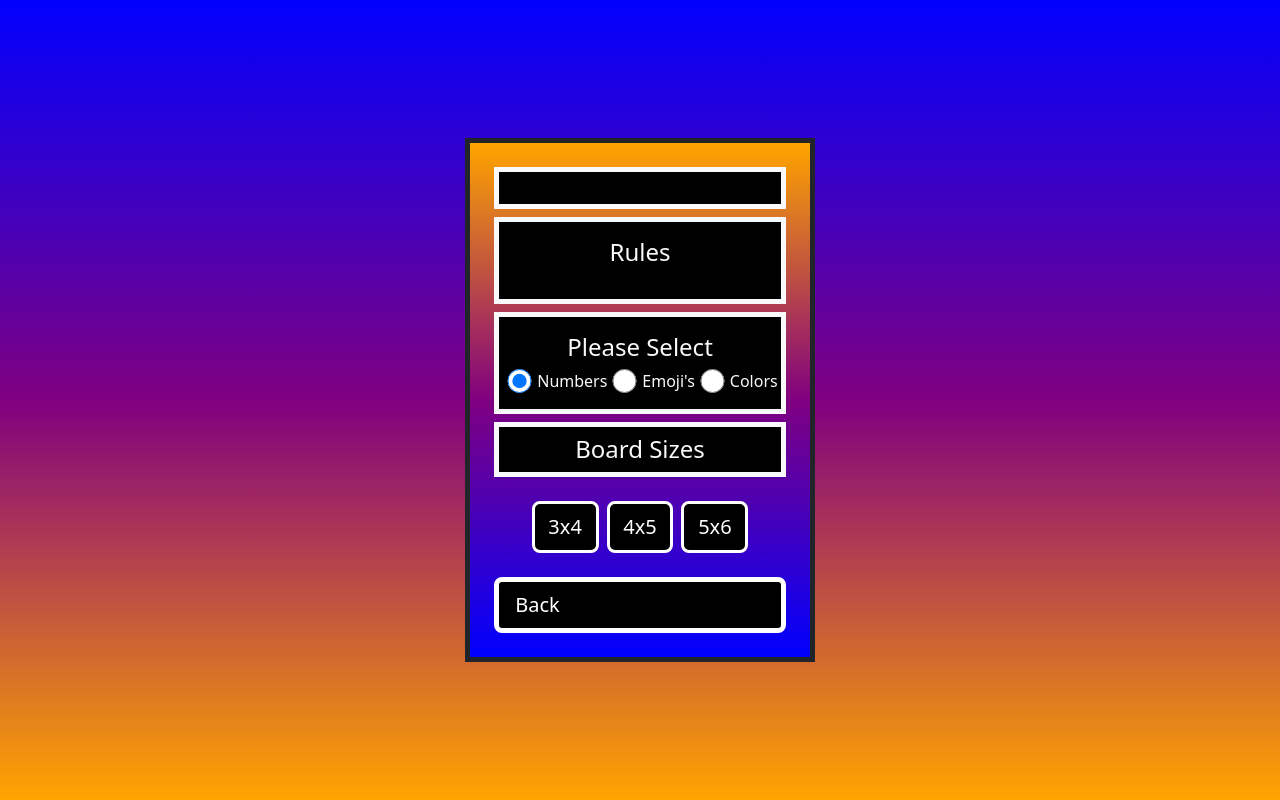
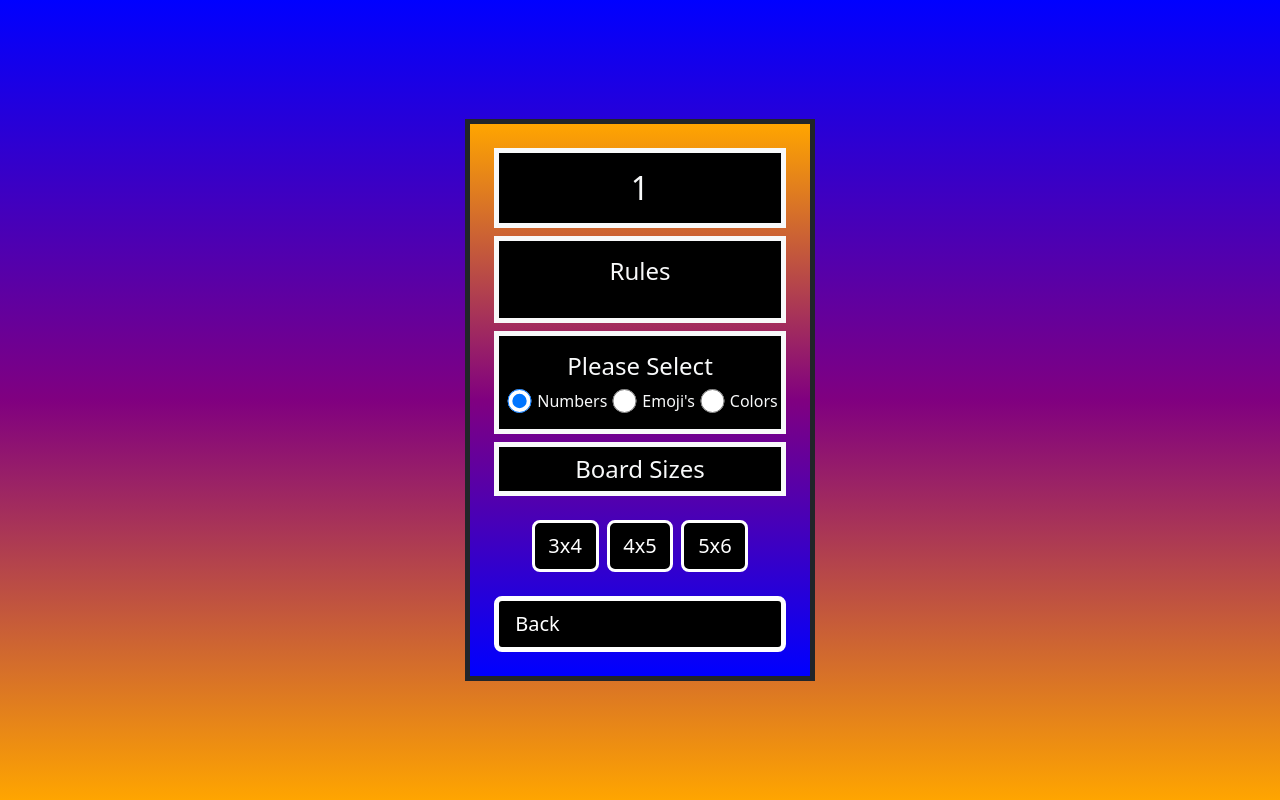
Before and after one commit to DylanOsborne/Card-Memory-Game-v2, a React (Create React App) app: page /Rules/1 in a window 1280 px wide. Built offline with nearby package versions, Linux system fonts and the light colour scheme.

Commit message:
Fixed rules problem

```diff
--- a/src/Components/JSX/Game.jsx
+++ b/src/Components/JSX/Game.jsx
@@ -1,9 +1,10 @@
 import React, { useState, useEffect } from 'react';
 import '../CSS/General.css';
 import Board from './Board';
-import { useNavigate  } from 'react-router-dom';
+import { useNavigate, useParams } from 'react-router-dom';
 
-const Game = ({ selectedCardType, boardSize, gameMode }) => {
+const Game = ({ selectedCardType, boardSize }) => {
+    const { gameMode } = useParams();
     const [cards, setCards] = useState([]);
     const [selectedCards, setSelectedCards] = useState([]);
 
--- a/src/Components/JSX/Rules.jsx
+++ b/src/Components/JSX/Rules.jsx
@@ -1,8 +1,11 @@
 import React, { useState} from 'react';
 import '../CSS/General.css';
 import { Link, useNavigate  } from 'react-router-dom';
+import { useParams } from 'react-router-dom';
 
-const Rules = ({ gameMode }) => {
+const Rules = () => {
+    const { gameMode } = useParams();
+
     const [selectedCardType, setSelectedCardType] = useState('numbers');
 
     const navigate  = useNavigate ();
```
